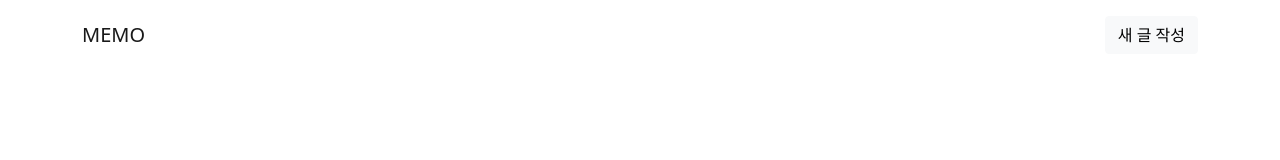
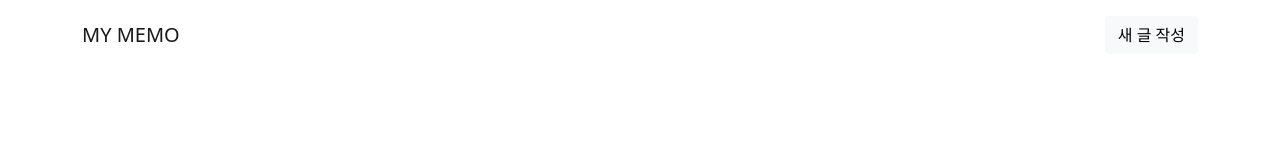
Before and after one commit to hjeomdev/Board, a React (Create React App) app: page / in a window 1280 px wide. Shown: the top 160 px of the page. Built offline with nearby package versions, Linux system fonts and the light colour scheme.

Commit message:
[UPDATE] Header Link

```diff
--- a/src/js/main/header.js
+++ b/src/js/main/header.js
@@ -8,12 +8,12 @@ function Header(){
         <div className="header">
             <Navbar>
                 <Container>
-                    <Navbar.Brand href="/posts">MEMO</Navbar.Brand>
+                    <Navbar.Brand href="/posts">MY MEMO</Navbar.Brand>
                     <Navbar.Toggle />
                     <Navbar.Collapse className="justify-content-end">
                     <Navbar.Text>
                         <Link to="/new">
-                            <Button variant="light" onClikck>새 글 작성</Button>
+                            <Button variant="light">새 글 작성</Button>
                         </Link>
                     </Navbar.Text>
                     </Navbar.Collapse>
```
